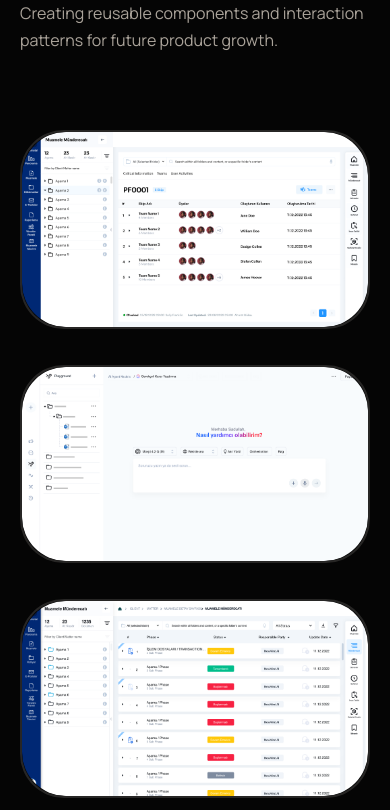
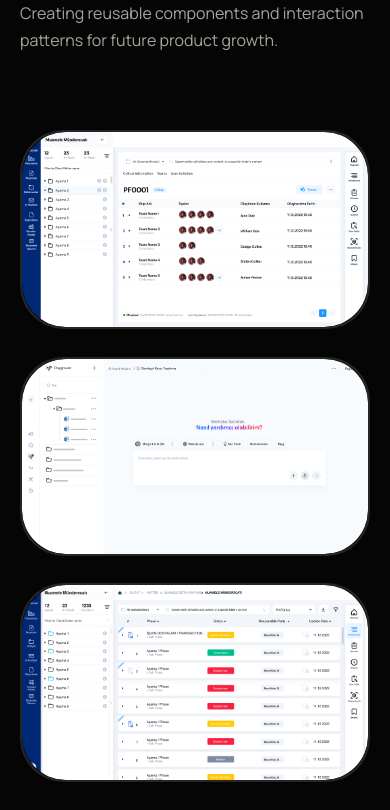
Before and after one commit to MerseGulsum/MerseGulsum.github.io, a Next.js app: page /projects/ai-product-experiment in a window 390 px wide. Shown: the part 2820-3630 px from the top of the page. Built offline with nearby package versions, Linux system fonts and the light colour scheme.

Commit message:
Restore Mecellem one-time scroll reveal

```diff
--- a/app/globals.css
+++ b/app/globals.css
@@ -1294,16 +1294,21 @@ main {
 
 .mecellem-scroll-reveal {
   width: 100%;
-  display: grid;
-  gap: clamp(36px, 5vw, 64px);
+  box-sizing: border-box;
+  position: relative;
+  display: grid;
+  gap: clamp(28px, 3vw, 40px);
+  overflow: visible;
 }
 
 .mecellem-scroll-reveal__item {
+  position: relative;
   margin: 0;
   overflow: hidden;
   border: 2px solid var(--line);
   border-radius: 44px;
   background: var(--bg);
+  will-change: transform, opacity;
 }
 
 .mecellem-scroll-reveal__item img {
--- a/components/MecellemCaseStudy.tsx
+++ b/components/MecellemCaseStudy.tsx
@@ -159,8 +159,7 @@ function MecellemScrollGallery() {
           viewport={{ once: true, amount: 0.3 }}
           transition={{
             duration: 0.9,
-            ease: [0.22, 1, 0.36, 1],
-            delay: index === 0 ? 0 : 0.04
+            ease: [0.22, 1, 0.36, 1]
           }}
         >
           <Image
```
